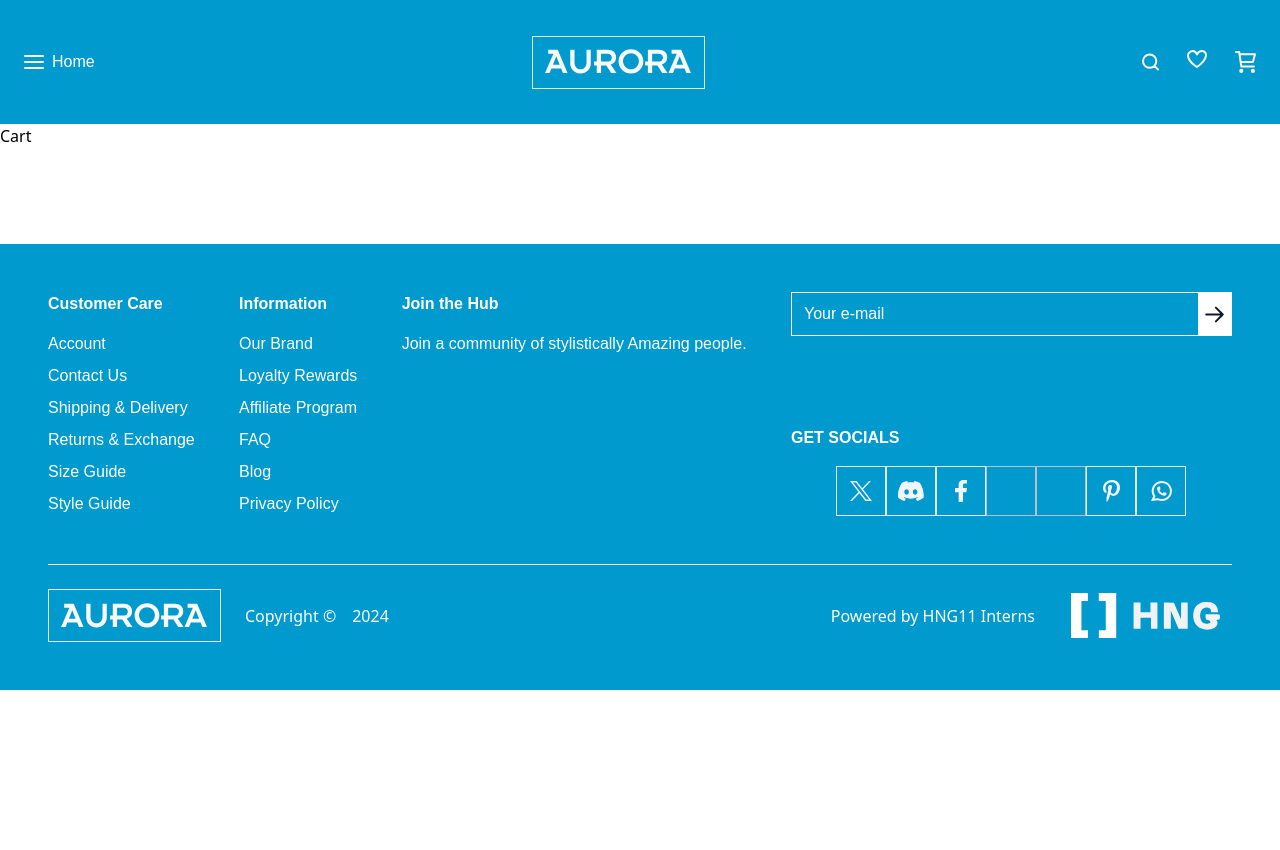
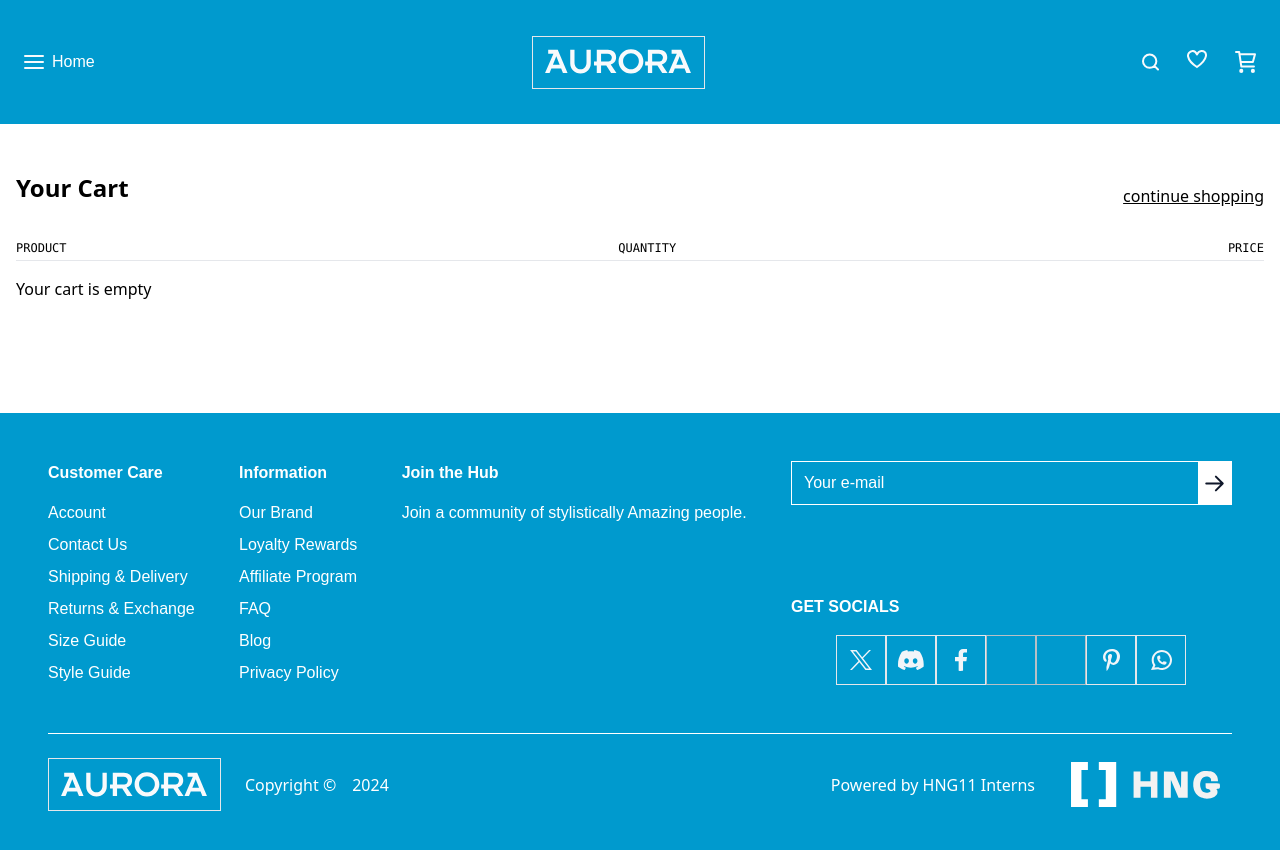
Before and after one commit to sirphilalx/aurora, a React (Vite) app: page /cart in a window 1280 px wide. Shown: the top 850 px of the page. Before the commit the page ends 800 px from the top, so only its background shows below. Built offline with nearby package versions, Linux system fonts and the light colour scheme.

Commit message:
several changes to the cart

```diff
--- a/src/App.jsx
+++ b/src/App.jsx
@@ -15,6 +15,7 @@ function App() {
         <Route path="/cart" element={<Cart />} />
         <Route path="/" element={<Home />} />
         <Route path="/product/:id" element={<ProductDetails />} />
+        <Route path="/cart" component={Cart} />
         <Route path="/not-found" element={<NotFound />} />
       </Routes>
       <Footer />
--- a/src/CartContext.jsx
+++ b/src/CartContext.jsx
@@ -1,3 +1,25 @@
+// import { createContext, useContext, useState } from "react";
+
+// const CartContext = createContext();
+
+// export const useCart = () => {
+//   return useContext(CartContext);
+// };
+
+// export const CartProvider = ({ children }) => {
+//   const [cart, setCart] = useState([]);
+
+//   const addToCart = (product, quantity) => {
+//     setCart([...cart, { ...product, quantity }]);
+//   };
+
+//   return (
+//     <CartContext.Provider value={{ cart, addToCart }}>
+//       {children}
+//     </CartContext.Provider>
+//   );
+// };
+
 import { createContext, useContext, useState } from "react";
 
 const CartContext = createContext();
@@ -10,12 +32,38 @@ export const CartProvider = ({ children }) => {
   const [cart, setCart] = useState([]);
 
   const addToCart = (product, quantity) => {
-    setCart([...cart, { ...product, quantity }]);
+    setCart((prevCart) => [...prevCart, { ...product, quantity }]);
   };
 
-  return (
-    <CartContext.Provider value={{ cart, addToCart }}>
-      {children}
-    </CartContext.Provider>
-  );
+  const increaseQuantity = (productId) => {
+    setCart((prevCart) =>
+      prevCart.map((item) =>
+        item.id === productId ? { ...item, quantity: item.quantity + 1 } : item
+      )
+    );
+  };
+
+  const decreaseQuantity = (productId) => {
+    setCart((prevCart) =>
+      prevCart.map((item) =>
+        item.id === productId && item.quantity > 1
+          ? { ...item, quantity: item.quantity - 1 }
+          : item
+      )
+    );
+  };
+
+  const removeItem = (productId) => {
+    setCart((prevCart) => prevCart.filter((item) => item.id !== productId));
+  };
+
+  const value = {
+    cart,
+    addToCart,
+    increaseQuantity,
+    decreaseQuantity,
+    removeItem,
+  };
+
+  return <CartContext.Provider value={value}>{children}</CartContext.Provider>;
 };
--- a/src/components/Cart.jsx
+++ b/src/components/Cart.jsx
@@ -1,5 +1,129 @@
+import { Link } from "react-router-dom";
+import { useCart } from "../CartContext";
+
 const Cart = () => {
-  return <div>Cart</div>;
+  const { cart, increaseQuantity, decreaseQuantity, removeItem } = useCart();
+
+  const calculateSubtotal = () => {
+    return cart.reduce((sum, item) => {
+      return sum + item.quantity * item.formerPrice * (1 - item.discount / 100);
+    }, 0);
+  };
+
+  const toCurrency = (value) => {
+    return (
+      "₦" +
+      value.toLocaleString("en-US", {
+        minimumFractionDigits: 0,
+        maximumFractionDigits: 0,
+      })
+    );
+  };
+
+  return (
+    <div className="container mx-auto my-8 p-4">
+      <div className="flex justify-between items-center  mb-4">
+        <h1 className="text-2xl font-bold mb-4">Your Cart</h1>
+        <Link to="/" className="underline">
+          continue shopping
+        </Link>
+      </div>
+      <div className="flex justify-between uppercase text-base sm:border-b mb-4">
+        <p className="text-[12px] font-mono">Product</p>
+        <p className="text-[12px] font-mono hidden sm:block">Quantity</p>
+        <p className="text-[12px] font-mono hidden sm:block">Price</p>
+      </div>
+      {cart.length === 0 ? (
+        <p>Your cart is empty</p>
+      ) : (
+        <div className="space-y-4 ">
+          {cart.map((item, index) => (
+            <div
+              key={index}
+              className="flex items-center justify-between p-4 border rounded h-[118px]"
+            >
+              <img
+                src={item.imgUrl}
+                alt={item.title}
+                className="w-[92px] h-[86px] object-cover "
+              />
+              <div className=" flex  flex-col sm:flex-row justify-between gap-4 sm:flex sm:flex-1 sm:justify-between">
+                <div className="flex ">
+                  <div className="flex-1">
+                    <h2 className="text-[14px]">{item.title}</h2>
+                    <p className="text-[10px] text-gray-400">
+                      {toCurrency(item.formerPrice * (1 - item.discount / 100))}
+                    </p>
+                  </div>
+                </div>
+                <div className="flex flex-1 items-center justify-center gap-4 ">
+                  <div className="flex justify-between px-2 items-center gap-4  border border-black w-[100px] h-[28px]">
+                    <button
+                      onClick={() => decreaseQuantity(item.id)}
+                      className=" bg-white text-black font-bold rounded"
+                    >
+                      -
+                    </button>
+                    <span>{item.quantity}</span>
+                    <button
+                      onClick={() => increaseQuantity(item.id)}
+                      className=" bg-white text-black font-bold rounded"
+                    >
+                      +
+                    </button>
+                  </div>
+                  <div className="del">
+                    <button
+                      className="flex w-[13px] h-[17px] sm:w-[19px] sm:h-[24px]"
+                      onClick={() => removeItem(item.id)}
+                    >
+                      <svg
+                        width="19"
+                        height="24"
+                        viewBox="0 0 19 24"
+                        fill="none"
+                        xmlns="http://www.w3.org/2000/svg"
+                      >
+                        <g clipPath="url(#clip0_50_1898)">
+                          <path
+                            d="M14.9286 8V21.3333H4.07143V8H14.9286ZM12.8929 0H6.10714L4.75 1.33333H0V4H19V1.33333H14.25L12.8929 0ZM17.6429 5.33333H1.35714V21.3333C1.35714 22.8 2.57857 24 4.07143 24H14.9286C16.4214 24 17.6429 22.8 17.6429 21.3333V5.33333Z"
+                            fill="black"
+                          />
+                        </g>
+                        <defs>
+                          <clipPath id="clip0_50_1898">
+                            <rect width="19" height="24" fill="white" />
+                          </clipPath>
+                        </defs>
+                      </svg>
+                    </button>
+                  </div>
+                </div>
+              </div>
+              <div className="flex items-center gap-4">
+                <p className="font-bold">
+                  {toCurrency(
+                    item.quantity * item.formerPrice * (1 - item.discount / 100)
+                  )}
+                </p>
+              </div>
+            </div>
+          ))}
+          <div className="text-xl font-bold mt-4 text-right">
+            Total: {toCurrency(calculateSubtotal())}
+            <p className="text-[10px] sm:text-[14px] font-mono font-thin">
+              Tax Included and shipping calculated at checkout
+            </p>
+          </div>
+          <div className="flex justify-end w-full ">
+            <div className="bg-custom-blue h-[70px] w-full max-w-[546px] flex justify-center items-center text-white text-[24px]">
+              Checkout
+            </div>
+          </div>
+        </div>
+      )}
+    </div>
+  );
 };
 
 export default Cart;
```
